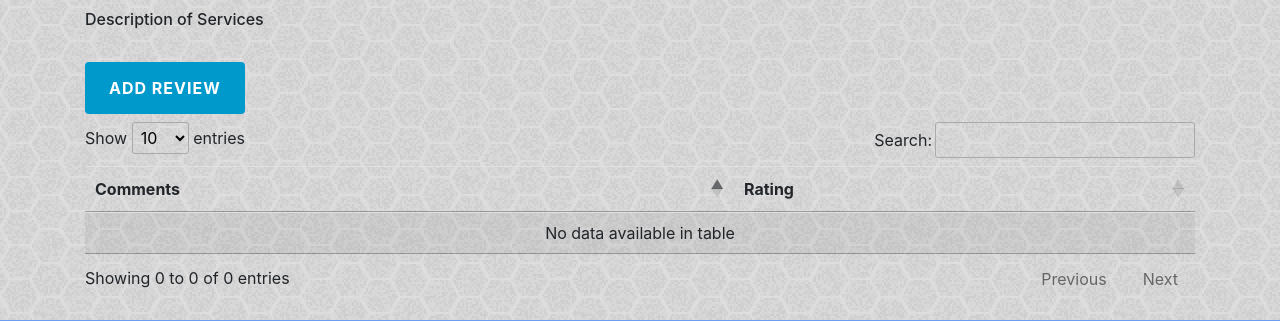
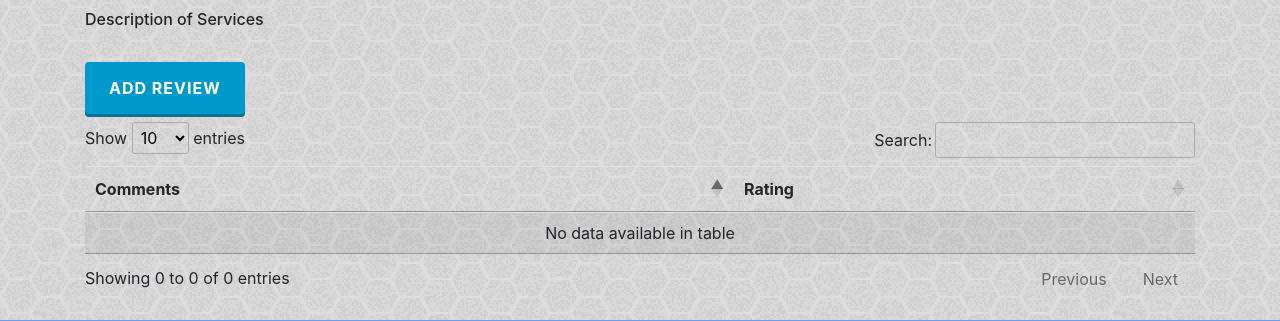
Before and after one commit to shimmer10/the_village, a Node server app: page /place/1 in a window 1280 px wide. Shown: the part 248-569 px from the top of the page. Run offline with Node 20, Linux system fonts and the light colour scheme; data that the repository does not hold is empty; some libraries are stand-ins or nearby versions.

Commit message:
made some of the buttons look raised. added the ability for the 'id' from the User database to be stored in the myUser object in app.js. This is so that we can have access to it when we right a review

```diff
--- a/routes/apiRoutes.js
+++ b/routes/apiRoutes.js
@@ -152,7 +152,7 @@ module.exports = function (app) {
           user_name: req.body.username,
           email_address: req.body.email,
         }).then(function (dbUserCreateResult) {
-          res.status(200).end(okResponse);
+          res.status(200).end(dbUserCreateResult.dataValues.id.toString());
         })
           .catch(function (err) {
             // Whenever a validation or flag fails, an error is thrown
--- a/views/place.handlebars
+++ b/views/place.handlebars
@@ -59,7 +59,7 @@
   <section class="row center">
     <div class="col m12">
       <div class="text-left">
-        <button type="submit" value="{{place.id}}" class="btn btn-primary btn-md mb-2" id="review-btn"><span
+        <button type="submit" value="{{place.id}}" class="btn btn-primary raised btn-md mb-2" id="review-btn"><span
             class="fa fa-fire"></span>Add
           Review</button>
       </div>
--- a/views/search.handlebars
+++ b/views/search.handlebars
@@ -201,8 +201,8 @@
                     <td>{{place_name}}</td>
                     <td>{{city}}</td>
                     <td>{{jurisdiction}}</td>
-                    <td class="align-middle"><button class="btn btn-primary view-button" data-value="{{id}}">View</button></td>
-                    <td class="align-middle"><button class="btn btn-primary delete-button" data-value="{{id}}">&times;</button></td>
+                    <td class="align-middle"><button class="btn btn-primary raised view-button" data-value="{{id}}">View</button></td>
+                    <td class="align-middle"><button class="btn btn-primary raised delete-button" data-value="{{id}}">&times;</button></td>
                 </tr>
                 {{/each}}
             </tbody>
```
Also changed, not shown: public/js/app.js.
